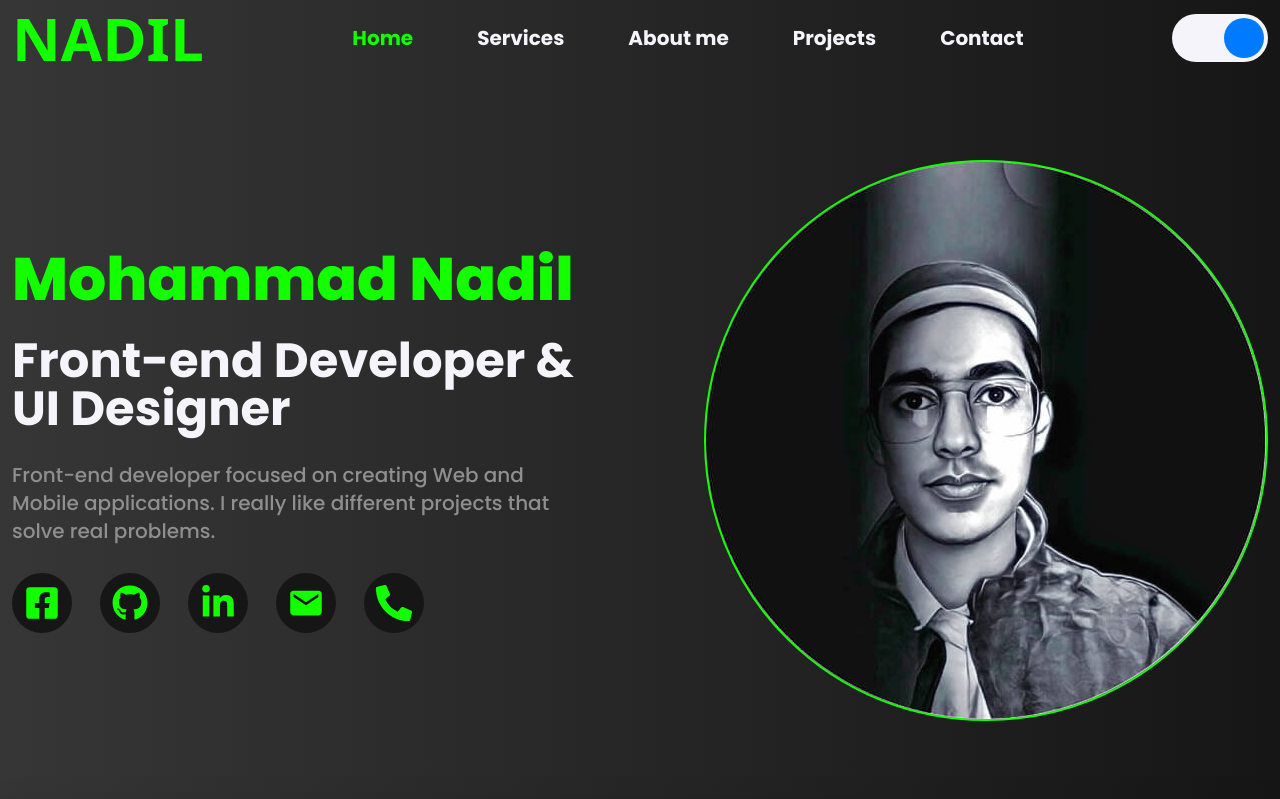
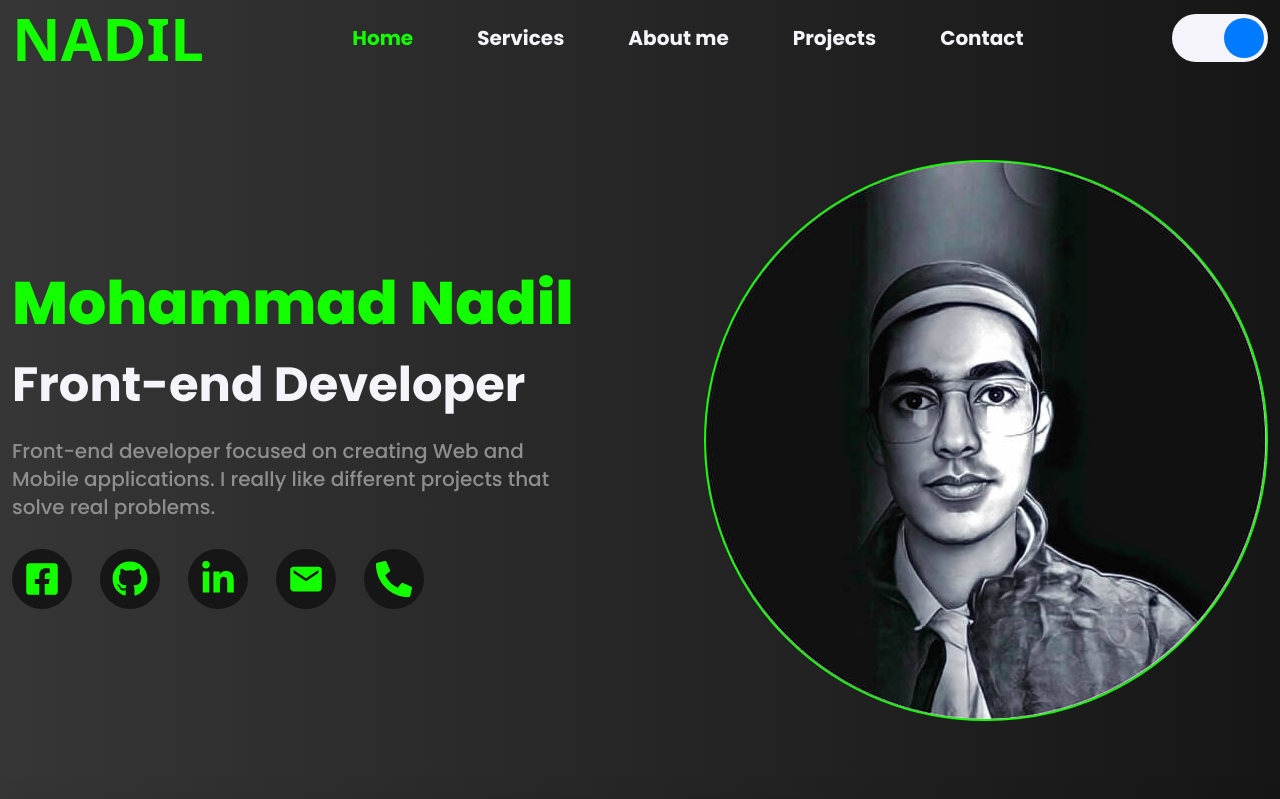
Before and after one commit to Mohammad-Nadil/nadil, a React (Vite) app: page / in a window 1280 px wide. Shown: the top 799 px of the page. Built offline with nearby package versions, Linux system fonts and the light colour scheme; a web font is replaced by a local one.

Commit message:
title corrected

```diff
--- a/src/component/page/Home.jsx
+++ b/src/component/page/Home.jsx
@@ -130,7 +130,7 @@ const Home = () => {
             <h3
               className={` font-poppins font-bold text-3xl md:text-5xl max-w-[36rem]  ${theme_text_secondary}`}
             >
-              Front-end Developer & UI Designer
+              Front-end Developer
             </h3>
             <p className="font-poppins font-medium md:text-xl text-both max-w-[35rem] ">
               Front-end developer focused on creating Web and Mobile
```
